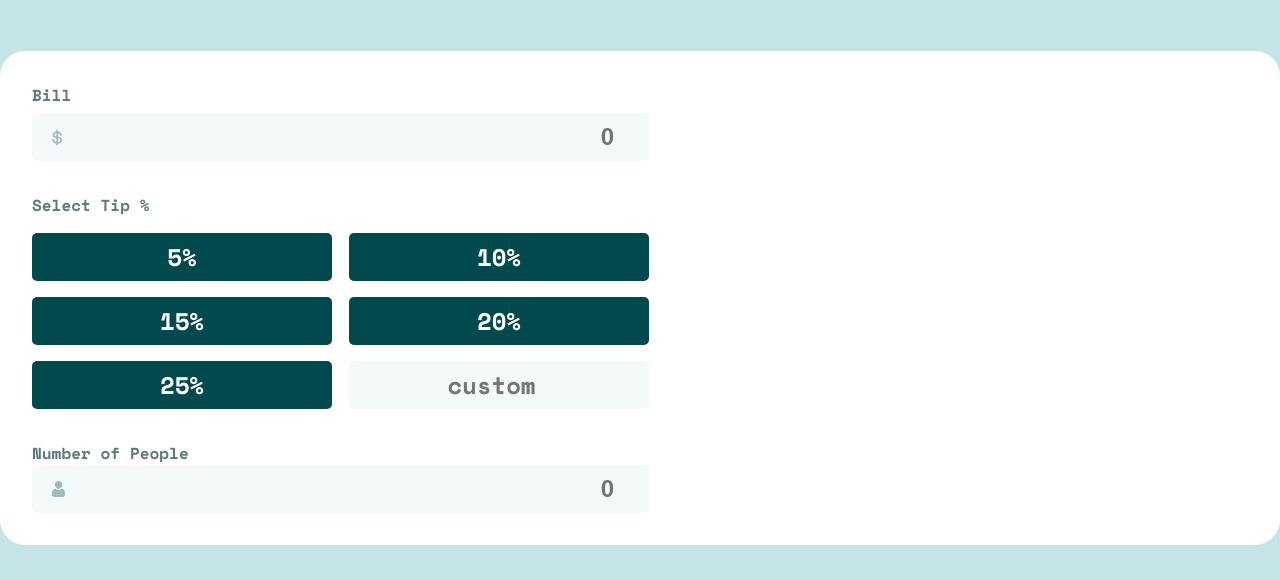
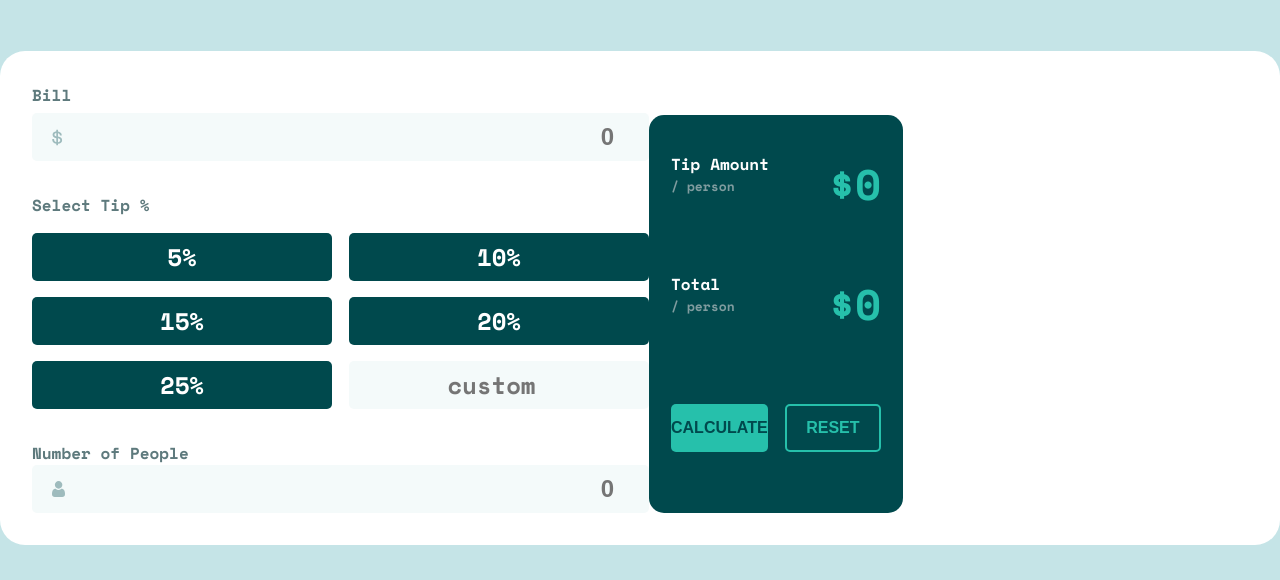
Before and after one commit to delroscol98/Tip-Calculator-App, a plain HTML site: page index.html in a window 1280 px wide. Shown: the part 220-800 px from the top of the page. Drawn offline with nearby package versions, Linux system fonts and the light colour scheme.

Commit message:
HTML and CSS files modified --> summary

```diff
--- a/index.html
+++ b/index.html
@@ -59,7 +59,26 @@
           />
         </section>
       </section>
-      <section class="tip-summary"></section>
+      <section class="summary">
+        <article class="summary-data">
+          <article class="summary-data-container">
+            <p class="text-x-sm">Tip Amount</p>
+            <p class="text-xx-sm">/ person</p>
+          </article>
+          <p id="tip-pp" class="text-lg">$0</p>
+        </article>
+        <article class="summary-data">
+          <article class="summary-data-container">
+            <p class="text-x-sm">Total</p>
+            <p class="text-xx-sm">/ person</p>
+          </article>
+          <p id="total-pp" class="text-lg">$0</p>
+        </article>
+        <section class="user-btns">
+          <button id="calculate-btn" class="text-x-sm">CALCULATE</button>
+          <button id="reset-btn" class="text-x-sm">RESET</button>
+        </section>
+      </section>
     </main>
   </body>
 </html>
--- a/src/style.css
+++ b/src/style.css
@@ -95,6 +95,18 @@ body {
   background-image: url("./images/icon-person.svg");
   text-align: center;
 }
+
+.summary-data-container p:nth-child(1) {
+  color: var(--white);
+}
+
+.summary-data-container p:nth-child(2) {
+  color: var(--neutral-grayish-cyan);
+}
+
+.summary-data > p {
+  color: var(--primary-cyan);
+}
 /* Utility classes */
 .card {
   background: var(--white);
@@ -143,12 +155,49 @@ body {
   column-gap: 1.7rem;
 }
 
-.tip-percentage-container button,
+button,
 .tip-percentage-container input {
   border-radius: 0.5rem;
   border: none;
   text-align: center;
   padding: 0;
+}
+
+.summary {
+  margin-top: 3.2rem;
+  padding: 3.7rem 2.2rem 2.4rem;
+  background: var(--neutral-very-dark-cyan);
+  border-radius: 1.5rem;
+  display: grid;
+  gap: 2rem;
+}
+
+.summary .summary-data {
+  display: flex;
+  justify-content: space-between;
+}
+
+.user-btns {
+  margin-top: 1.2rem;
+  display: grid;
+  grid-template-columns: repeat(2, 1fr);
+  gap: 1.7rem;
+}
+
+.user-btns button {
+  height: 4.8rem;
+  font-weight: 700;
+}
+
+.user-btns button:nth-child(1) {
+  background: var(--primary-cyan);
+  color: var(--neutral-very-dark-cyan);
+}
+
+.user-btns button:nth-child(2) {
+  background: none;
+  border: 2px solid var(--primary-cyan);
+  color: var(--primary-cyan);
 }
 
 @media screen and (min-width: 768px) {
```
